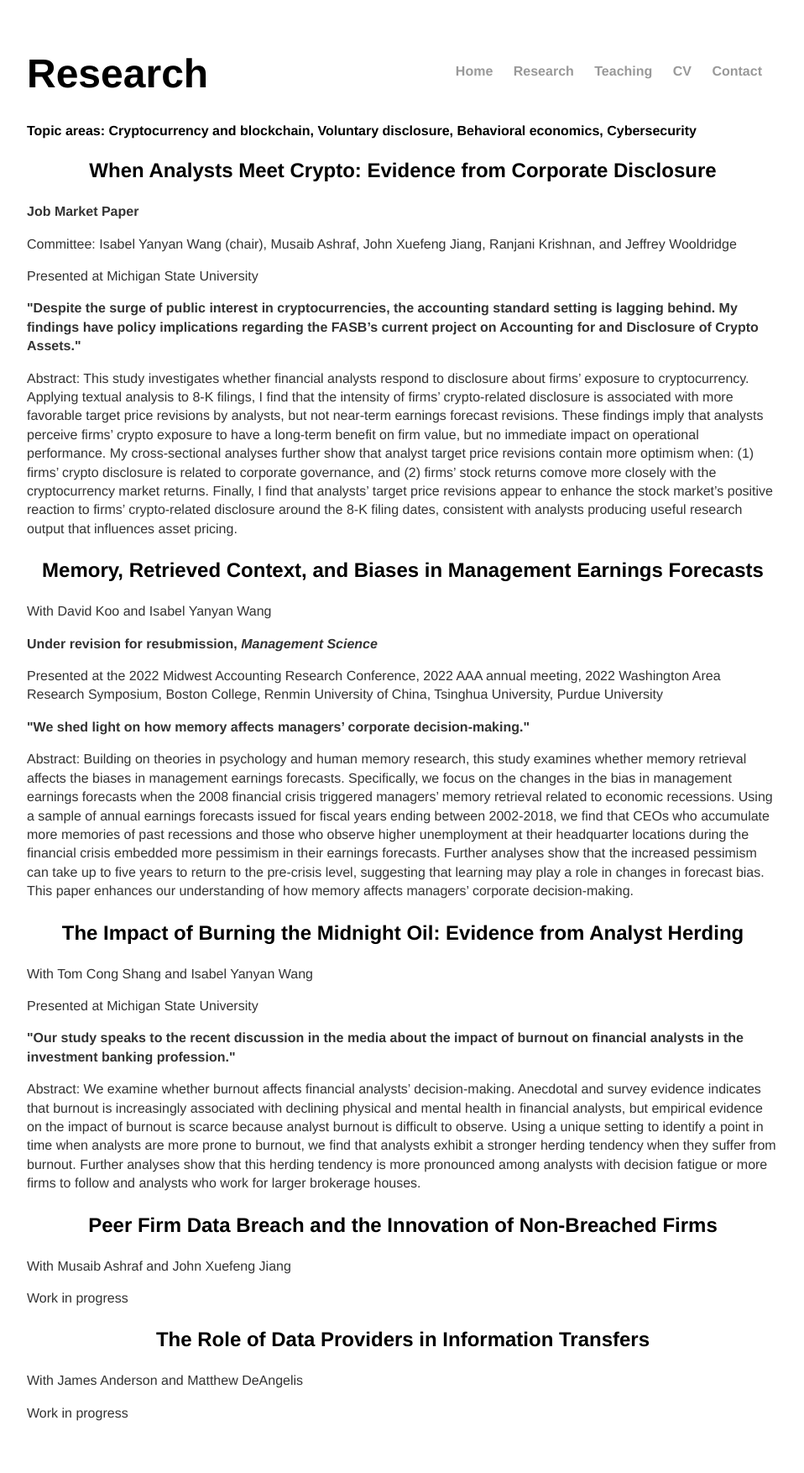
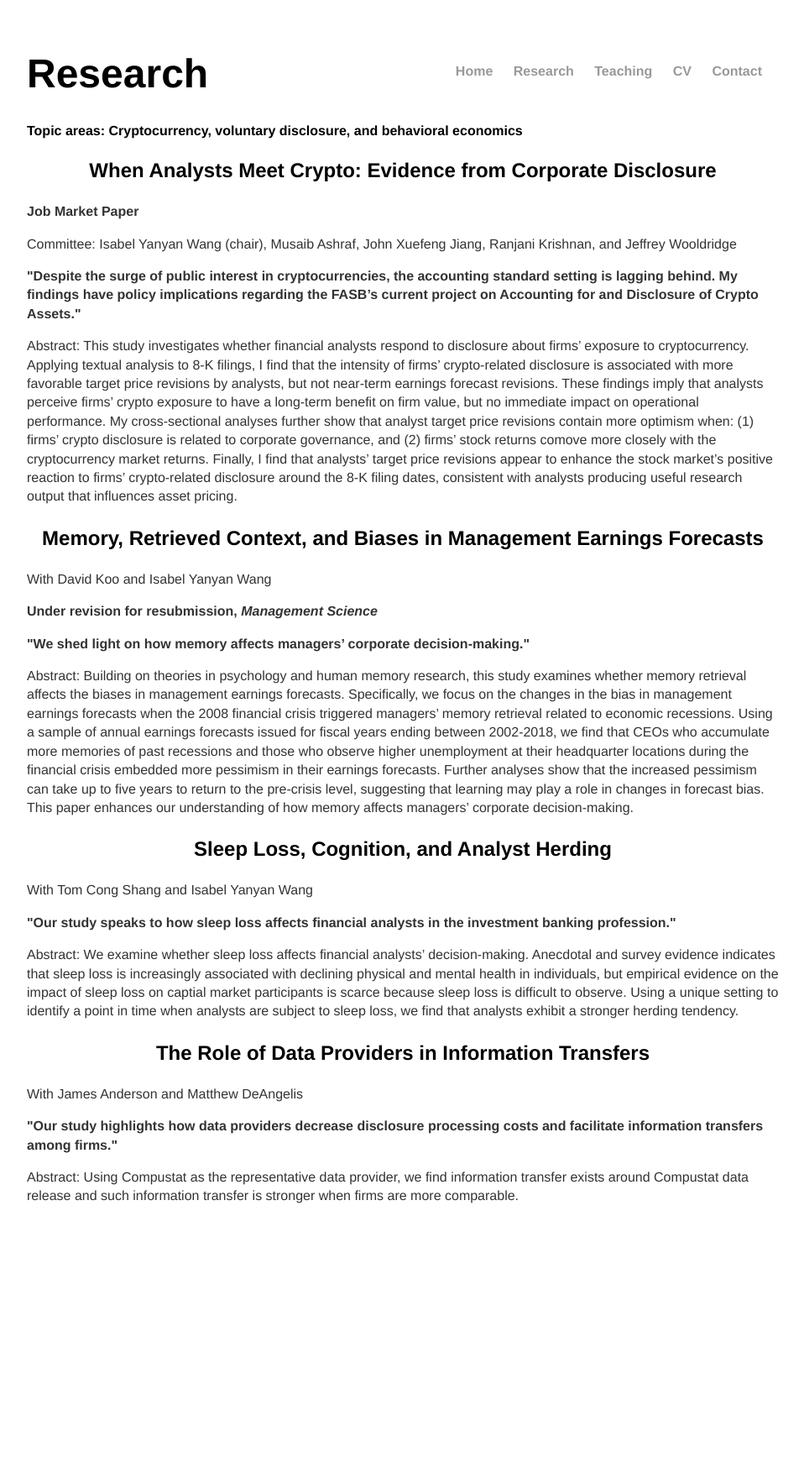
Before and after one commit to shu-ting-wu/shu-ting-wu.github.io, a Jekyll site: the page built from research/index.html, in a window 1280 px wide. Shown: the whole page at 84% size, without its empty margins (160-1118 px from the left). Built offline with Jekyll 4.4.1, drawn with Linux system fonts in a browser that asks for light colours; after the commit the page ends 1496 px from its top, so only the background shows below that.

Commit message:
Update index.html

```diff
--- a/research/index.html
+++ b/research/index.html
@@ -4,35 +4,31 @@ title: Shuting's research
 ---
 <div class="research">
 	<h1 style="text-align:left">Research</h1>
-  <h2 style="text-align:left">Topic areas: Cryptocurrency and blockchain, Voluntary disclosure, Behavioral economics, Cybersecurity </h2>
+  <h2 style="text-align:left">Topic areas: Cryptocurrency, voluntary disclosure, and behavioral economics </h2>
 	<p> </p>
 	<p> </p>
 
 	    <h3>When Analysts Meet Crypto: Evidence from Corporate Disclosure</h3>
 	    <p><strong>Job Market Paper</strong></p>
 		<p> Committee: Isabel Yanyan Wang (chair), Musaib Ashraf, John Xuefeng Jiang, Ranjani Krishnan, and Jeffrey Wooldridge</p>
-		<p> Presented at Michigan State University</p>
 		<p> <strong>"Despite the surge of public interest in cryptocurrencies, the accounting standard setting is lagging behind. My findings have policy implications regarding the FASB’s current project on Accounting for and Disclosure of Crypto Assets."</strong></p>
 		<p> Abstract: This study investigates whether financial analysts respond to disclosure about firms’ exposure to cryptocurrency. Applying textual analysis to 8-K filings, I find that the intensity of firms’ crypto-related disclosure is associated with more favorable target price revisions by analysts, but not near-term earnings forecast revisions. These findings imply that analysts perceive firms’ crypto exposure to have a long-term benefit on firm value, but no immediate impact on operational performance. My cross-sectional analyses further show that analyst target price revisions contain more optimism when: (1) firms’ crypto disclosure is related to corporate governance, and (2) firms’ stock returns comove more closely with the cryptocurrency market returns. Finally, I find that analysts’ target price revisions appear to enhance the stock market’s positive reaction to firms’ crypto-related disclosure around the 8-K filing dates, consistent with analysts producing useful research output that influences asset pricing.</p>
 
       	<h3>Memory, Retrieved Context, and Biases in Management Earnings Forecasts</h3>
 	     <p> With David Koo and Isabel Yanyan Wang</p>
 	     <p> <strong>Under revision for resubmission, <em>Management Science</em></strong></p>
-	     <p> Presented at the 2022 Midwest Accounting Research Conference, 2022 AAA annual meeting, 2022 Washington Area Research Symposium, Boston College, Renmin University of China, Tsinghua University, Purdue University</p>
 	     <p> <strong>"We shed light on how memory affects managers’ corporate decision-making."</strong></p>
 	     <p> Abstract: Building on theories in psychology and human memory research, this study examines whether memory retrieval affects the biases in management earnings forecasts. Specifically, we focus on the changes in the bias in management earnings forecasts when the 2008 financial crisis triggered managers’ memory retrieval related to economic recessions. Using a sample of annual earnings forecasts issued for fiscal years ending between 2002-2018, we find that CEOs who accumulate more memories of past recessions and those who observe higher unemployment at their headquarter locations during the financial crisis embedded more pessimism in their earnings forecasts. Further analyses show that the increased pessimism can take up to five years to return to the pre-crisis level, suggesting that learning may play a role in changes in forecast bias. This paper enhances our understanding of how memory affects managers’ corporate decision-making.</p>
 
-	 <h3>The Impact of Burning the Midnight Oil: Evidence from Analyst Herding</h3>
+	 <h3>Sleep Loss, Cognition, and Analyst Herding</h3>
 	      <p> With Tom Cong Shang and Isabel Yanyan Wang</p>
-	      <p> Presented at Michigan State University</p>
-	      <p> <strong>"Our study speaks to the recent discussion in the media about the impact of burnout on financial analysts in the investment banking profession."</strong></p>
-	      <p> Abstract: We examine whether burnout affects financial analysts’ decision-making. Anecdotal and survey evidence indicates that burnout is increasingly associated with declining physical and mental health in financial analysts, but empirical evidence on the impact of burnout is scarce because analyst burnout is difficult to observe. Using a unique setting to identify a point in time when analysts are more prone to burnout, we find that analysts exhibit a stronger herding tendency when they suffer from burnout. Further analyses show that this herding tendency is more pronounced among analysts with decision fatigue or more firms to follow and analysts who work for larger brokerage houses.</p>
+	      <p> <strong>"Our study speaks to how sleep loss affects financial analysts in the investment banking profession."</strong></p>
+	      <p> Abstract: We examine whether sleep loss affects financial analysts’ decision-making. Anecdotal and survey evidence indicates that sleep loss is increasingly associated with declining physical and mental health in individuals, but empirical evidence on the impact of sleep loss on captial market participants is scarce because sleep loss is difficult to observe. Using a unique setting to identify a point in time when analysts are subject to sleep loss, we find that analysts exhibit a stronger herding tendency.</p>
 
-		<h3>Peer Firm Data Breach and the Innovation of Non-Breached Firms</h3>
-		<p> With Musaib Ashraf and John Xuefeng Jiang</p>
-		<p> Work in progress</p>
+	<h3>The Role of Data Providers in Information Transfers</h3>
+	      <p> With James Anderson and Matthew DeAngelis</p>
+	      <p> <strong>"Our study highlights how data providers decrease disclosure processing costs and facilitate information transfers among firms."</strong></p>
+              <p> Abstract: Using Compustat as the representative data provider, we find information transfer exists around Compustat data release and such information transfer is stronger when firms are more comparable.</p>
 
-		<h3>The Role of Data Providers in Information Transfers</h3>
-		<p> With James Anderson and Matthew DeAngelis</p>
-		<p> Work in progress</p>
+
 </div>
```
